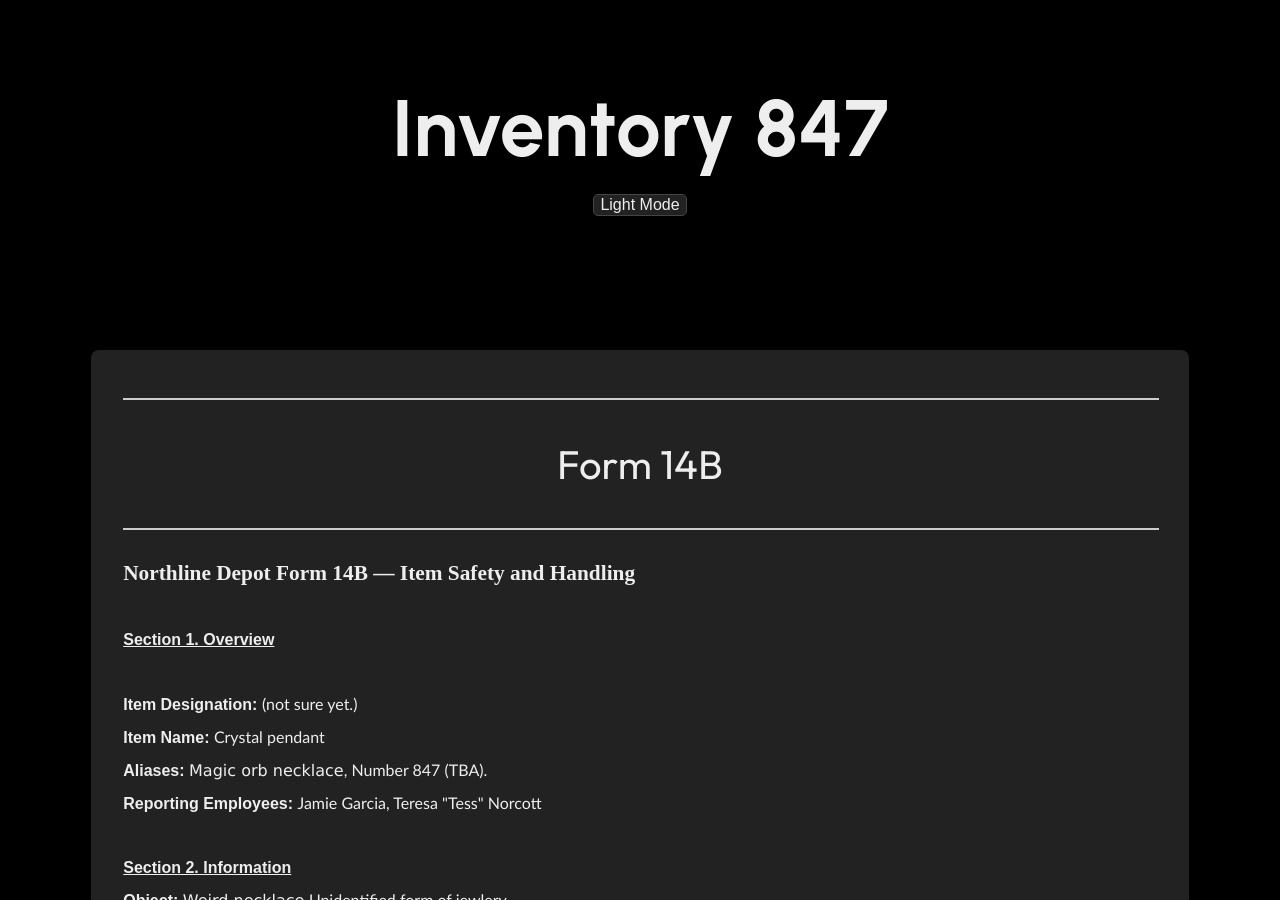
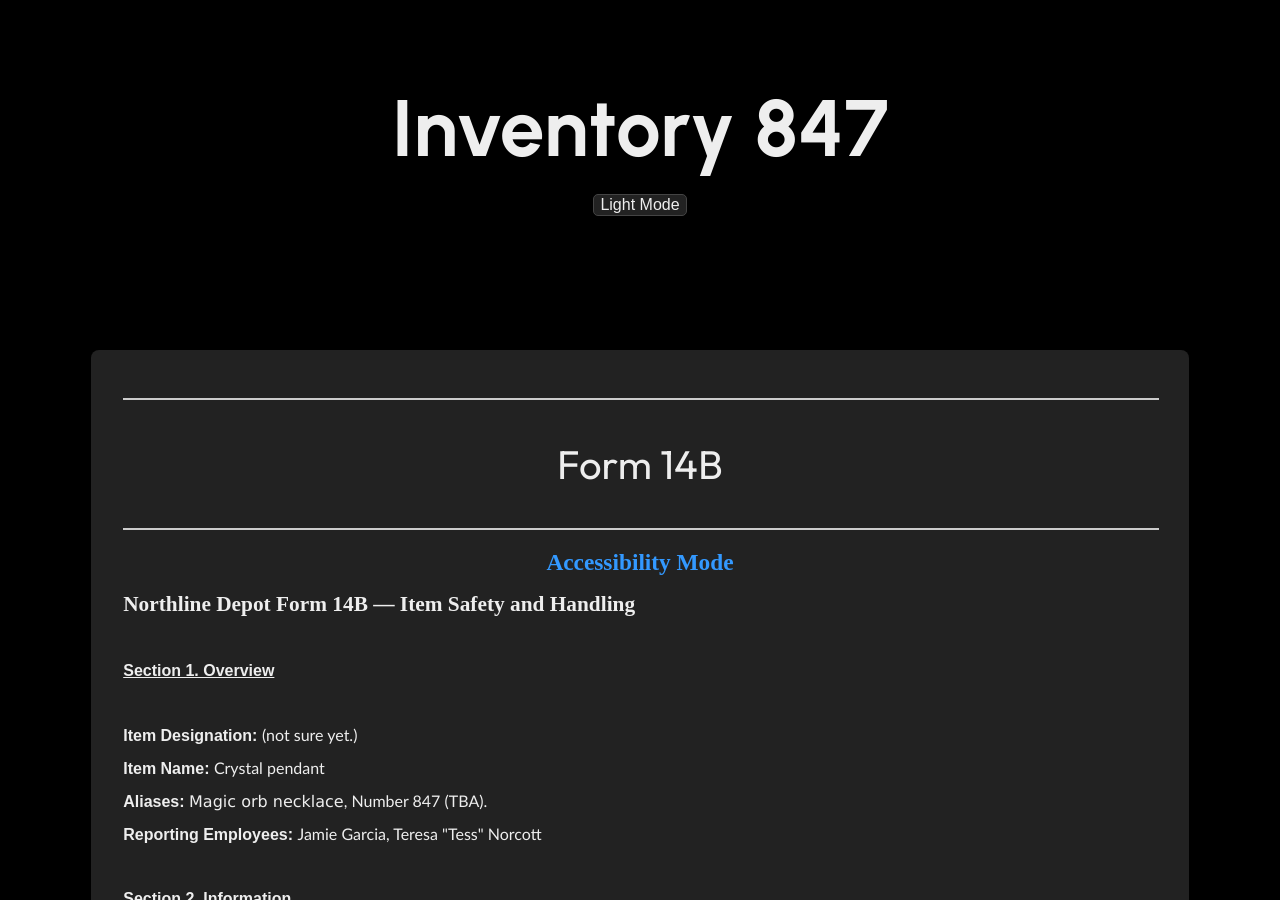
Before and after one commit to drizzleberry/drizzleberry.github.io, a Jekyll site: the page built from _episodes/form_14b_acs.html, in a window 1280 px wide and 900 px high. Built offline with Jekyll 4.4.1, drawn with Linux system fonts in a browser that asks for light colours.

Commit message:
Update form_14b_acs.html

```diff
--- a/_episodes/form_14b_acs.html
+++ b/_episodes/form_14b_acs.html
@@ -28,7 +28,9 @@ permalink: /3/accessibility/
 	</style>
 </head>
 <body lang="en-US" link="#000080" vlink="#800000" dir="ltr"><h3 class="western" align="center" style="line-height: 100%">
-<br/>
+<div style="text-align: center; font-size: 125%; margin: 1em 0;">
+<a href="/3/accessibility/">Accessibility Mode</a>
+</div>
 <font><font><font size="4" style="font-size: 16pt"><b>Northline
 Depot Form 14B — Item Safety and Handling</b></font></font></font></h3>
 <p class="western" align="center" style="line-height: 100%; margin-bottom: 0cm">
```
